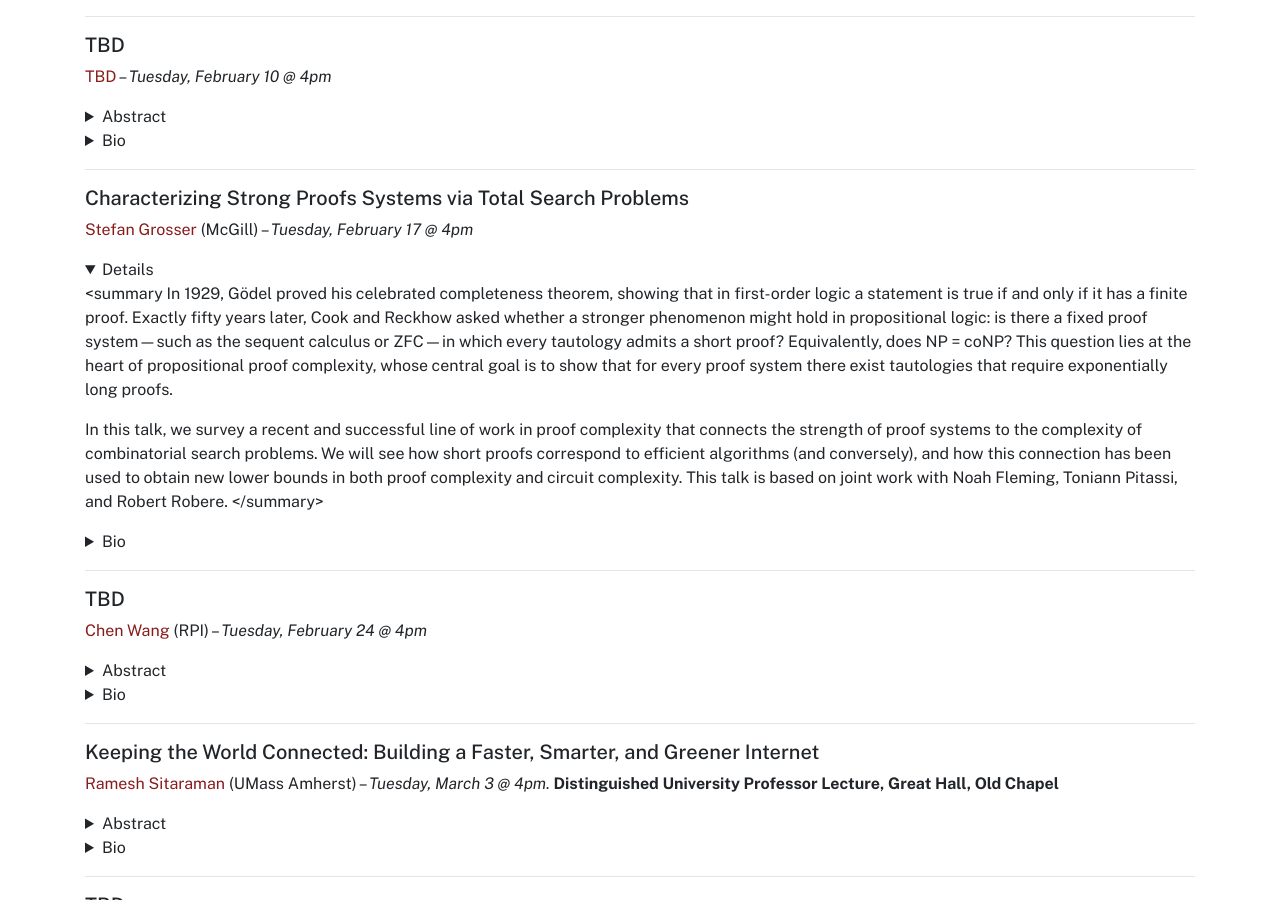
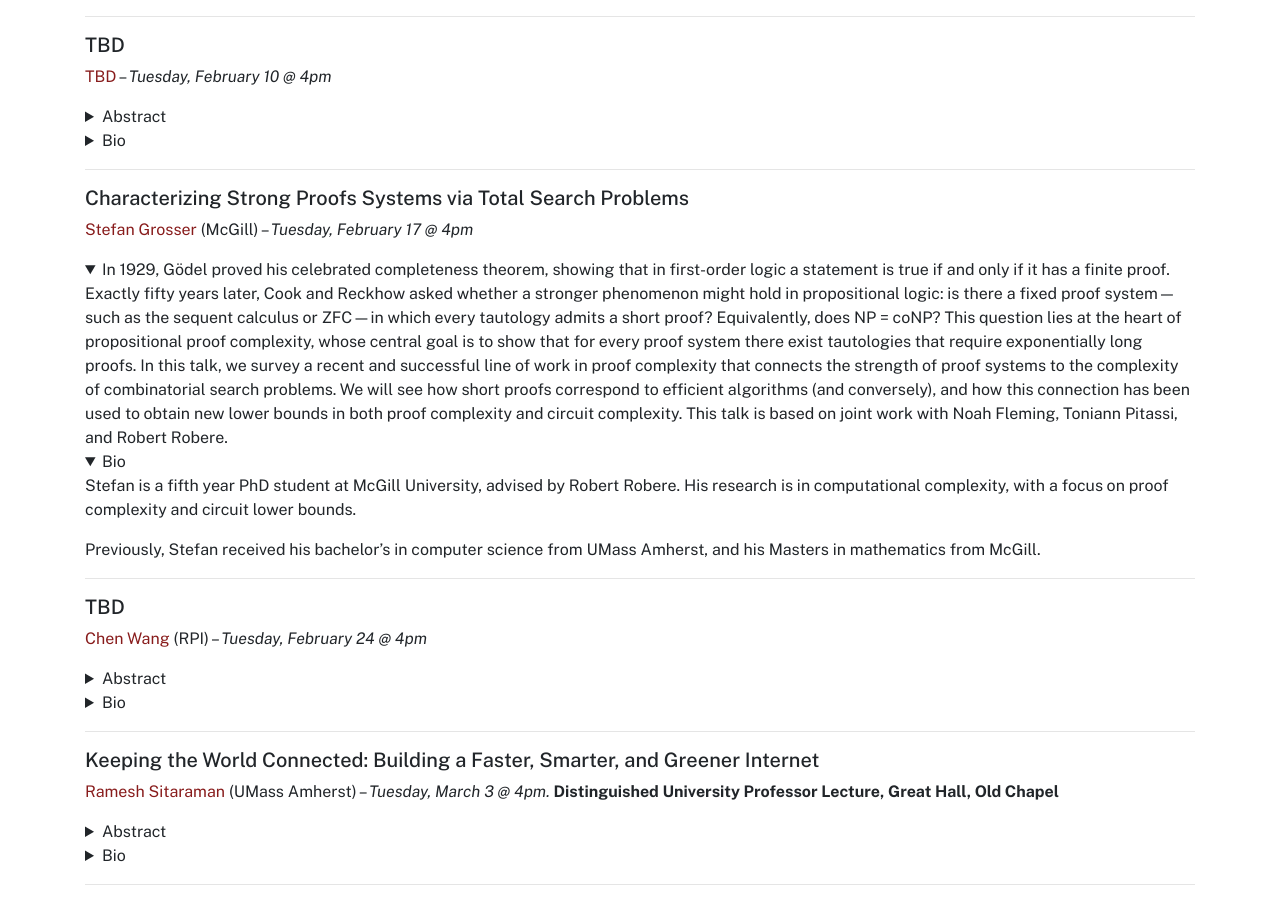
Before and after one commit to umass-theory/umass-theory.github.io, a Jekyll site: the page built from seminar.md, in a window 1280 px wide and 900 px high, scrolled down 737 px. Built offline with Jekyll 4.4.1, drawn with Linux system fonts in a browser that asks for light colours.

Commit message:
bio for stefan

```diff
--- a/seminar.md
+++ b/seminar.md
@@ -38,15 +38,19 @@ Welcome to the Spring 2026 series of the **University of Massachusetts Computer
 
 [Stefan Grosser](https://blog.catalangrenade.com/p/about.html) (McGill) --  *Tuesday, February 17 @ 4pm*
 <details markdown="1"  open="1">
-<summary
+<summary>
 In 1929, Gödel proved his celebrated completeness theorem, showing that in first-order logic a statement is true if and only if it has a finite proof. Exactly fifty years later, Cook and Reckhow asked whether a stronger phenomenon might hold in propositional logic: is there a fixed proof system—such as the sequent calculus or ZFC—in which every tautology admits a short proof? Equivalently, does NP = coNP? This question lies at the heart of propositional proof complexity, whose central goal is to show that for every proof system there exist tautologies that require exponentially long proofs.
 
 In this talk, we survey a recent and successful line of work in proof complexity that connects the strength of proof systems to the complexity of combinatorial search problems. We will see how short proofs correspond to efficient algorithms (and conversely), and how this connection has been used to obtain new lower bounds in both proof complexity and circuit complexity. This talk is based on joint work with Noah Fleming, Toniann Pitassi, and Robert Robere.
 </summary>
 
 </details>
-<details markdown="1">
+<details markdown="1" open="1">
 <summary>Bio</summary>
+
+Stefan is a fifth year PhD student at McGill University, advised by Robert Robere. His research is in computational complexity, with a focus on proof complexity and circuit lower bounds.
+
+Previously, Stefan received his bachelor's in computer science from UMass Amherst, and his Masters in mathematics from McGill.
 
 </details>
 
```
